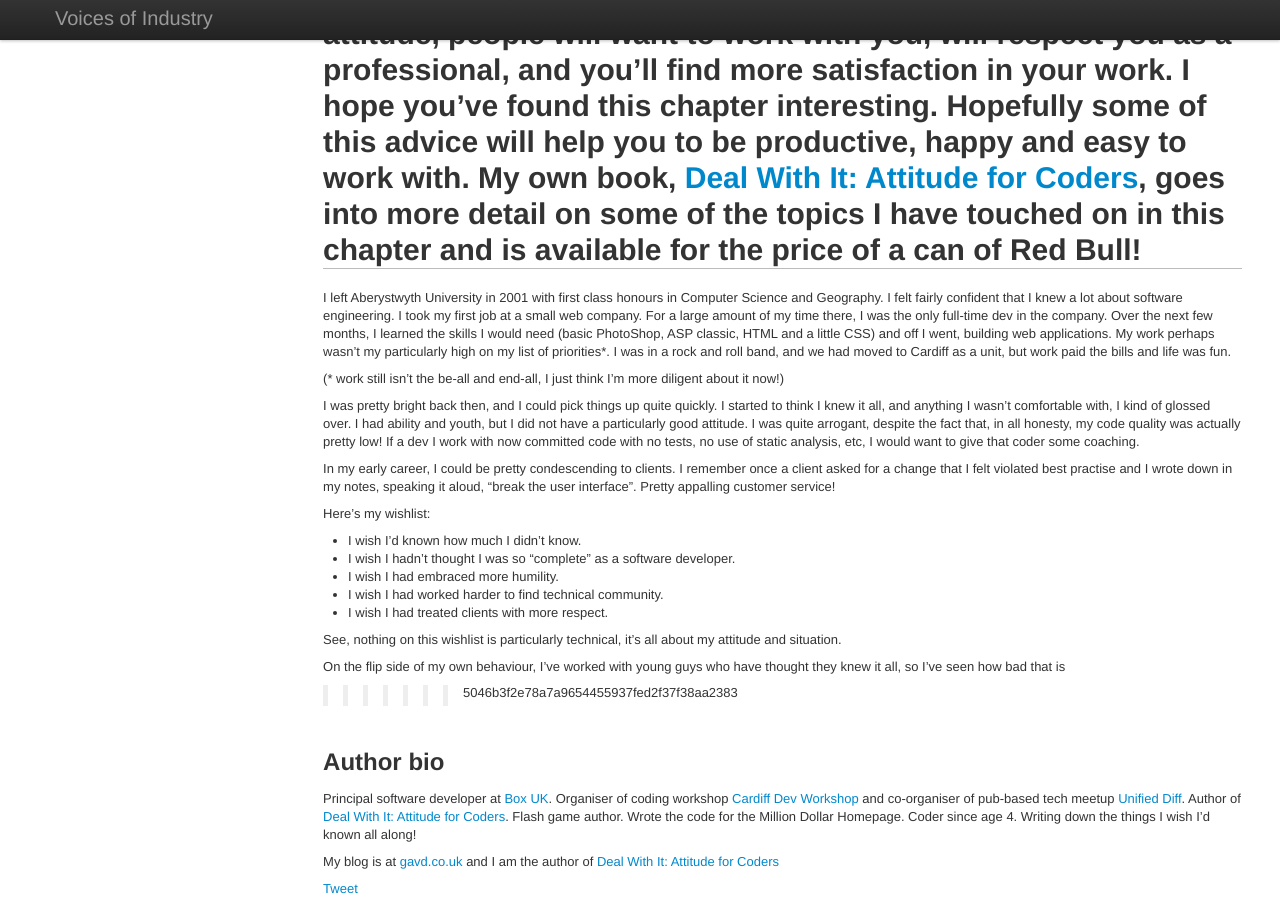
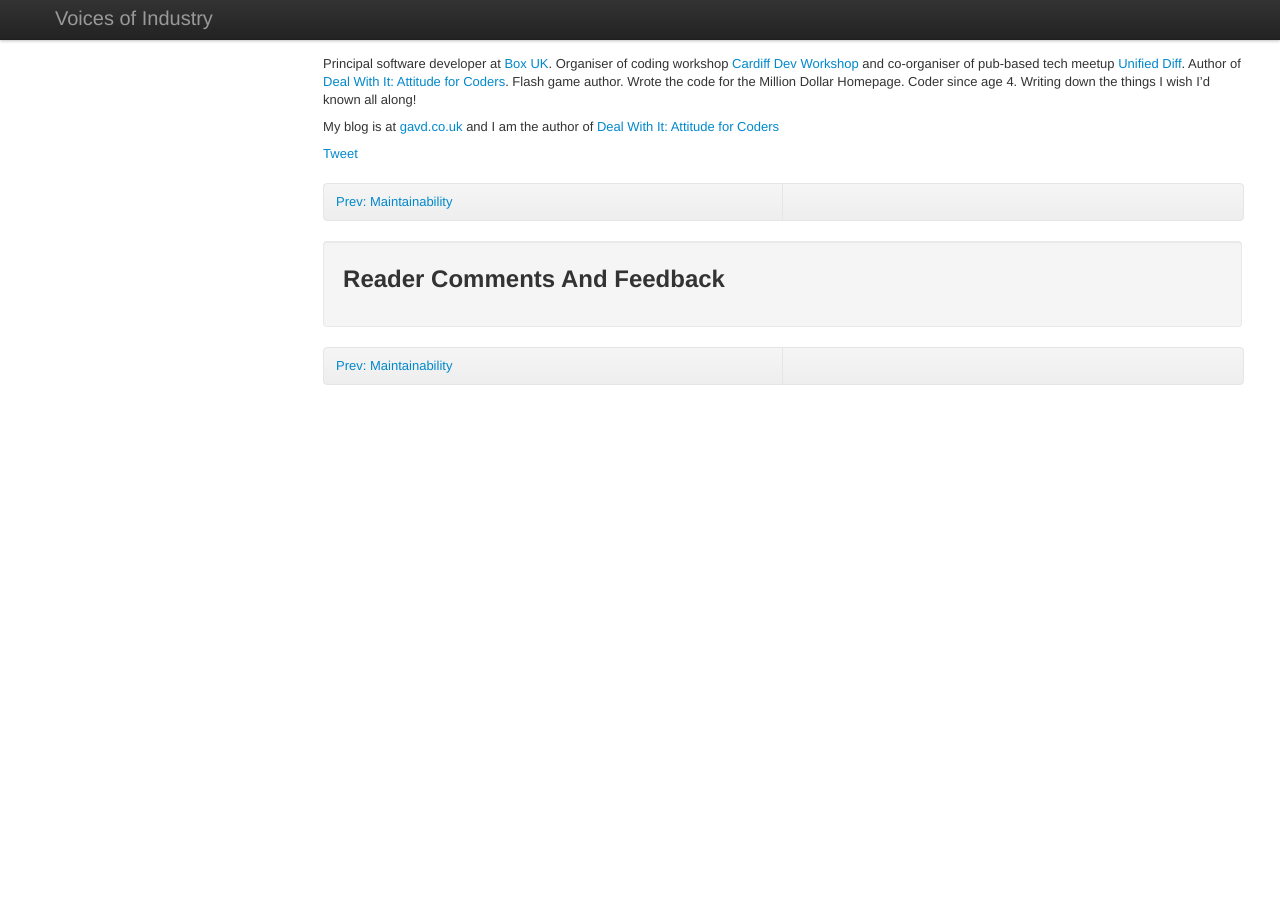
Before and after one commit to stuartherbert/if-i-knew-then, a Jekyll site: the page built from gavd-attitude-counts.md, in a window 1280 px wide and 900 px high, scrolled down 2643 px. Built offline with Jekyll 4.4.1, drawn with Linux system fonts in a browser that asks for light colours; comment, search, counter and statistics services are not loaded; after the commit the page ends 3048 px from its top, so only the background shows below that.

Commit message:
Fixing my git screw ups

```diff
--- a/gavd-attitude-counts.md
+++ b/gavd-attitude-counts.md
@@ -115,27 +115,6 @@ If you answered (c), well done! You've committed to something you think you can
 I sometimes wish I could go back to 2001 and be the coder then that I am now but part of learning is making mistakes. These days, I try to remember that every decision I make shapes who I'm going to be tomorrow. It's not like you turn on a switch and then your attitude improves immediately - attitude is like an instrument that often needs tuning.
 
 Technical skills are really important, don't get me wrong, but without a good attitude, those skills will stagnate, your career will falter, and you'll get frustrated and isolated. With a good attitude, people will want to work with you, will respect you as a professional, and you'll find more satisfaction in your work. I hope you've found this chapter interesting. Hopefully some of this advice will help you to be productive, happy and easy to work with. My own book, [Deal With It: Attitude for Coders](https://leanpub.com/dealwithit), goes into more detail on some of the topics I have touched on in this chapter and is available for the price of a can of Red Bull!
-=======
-I left Aberystwyth University in 2001 with first class honours in Computer Science and Geography. I felt fairly confident that I knew a lot about software engineering. I took my first job at a small web company. For a large amount of my time there, I was the only full-time dev in the company. Over the next few months, I learned the skills I would need (basic PhotoShop, ASP classic, HTML and a little CSS) and off I went, building web applications. My work perhaps wasn't my particularly high on my list of priorities*. I was in a rock and roll band, and we had moved to Cardiff as a unit, but work paid the bills and life was fun.
-
-(* work still isn't the be-all and end-all, I just think I'm more diligent about it now!)
-
-I was pretty bright back then, and I could pick things up quite quickly. I started to think I knew it all, and anything I wasn't comfortable with, I kind of glossed over. I had ability and youth, but I did not have a particularly good attitude. I was quite arrogant, despite the fact that, in all honesty, my code quality was actually pretty low! If a dev I work with now committed code with no tests, no use of static analysis, etc, I would want to give that coder some coaching.
-
-In my early career, I could be pretty condescending to clients. I remember once a client asked for a change that I felt violated best practise and I wrote down in my notes, speaking it aloud, "break the user interface". Pretty appalling customer service!
-
-Here's my wishlist:
-
-* I wish I'd known how much I didn't know.
-* I wish I hadn't thought I was so "complete" as a software developer.
-* I wish I had embraced more humility.
-* I wish I had worked harder to find technical community.
-* I wish I had treated clients with more respect.
-
-See, nothing on this wishlist is particularly technical, it's all about my attitude and situation.
-
-On the flip side of my own behaviour, I've worked with young guys who have thought they knew it all, so I've seen how bad that is
->>>>>>> 5046b3f2e78a7a9654455937fed2f37f38aa2383
 
 ## Author bio
 
```
